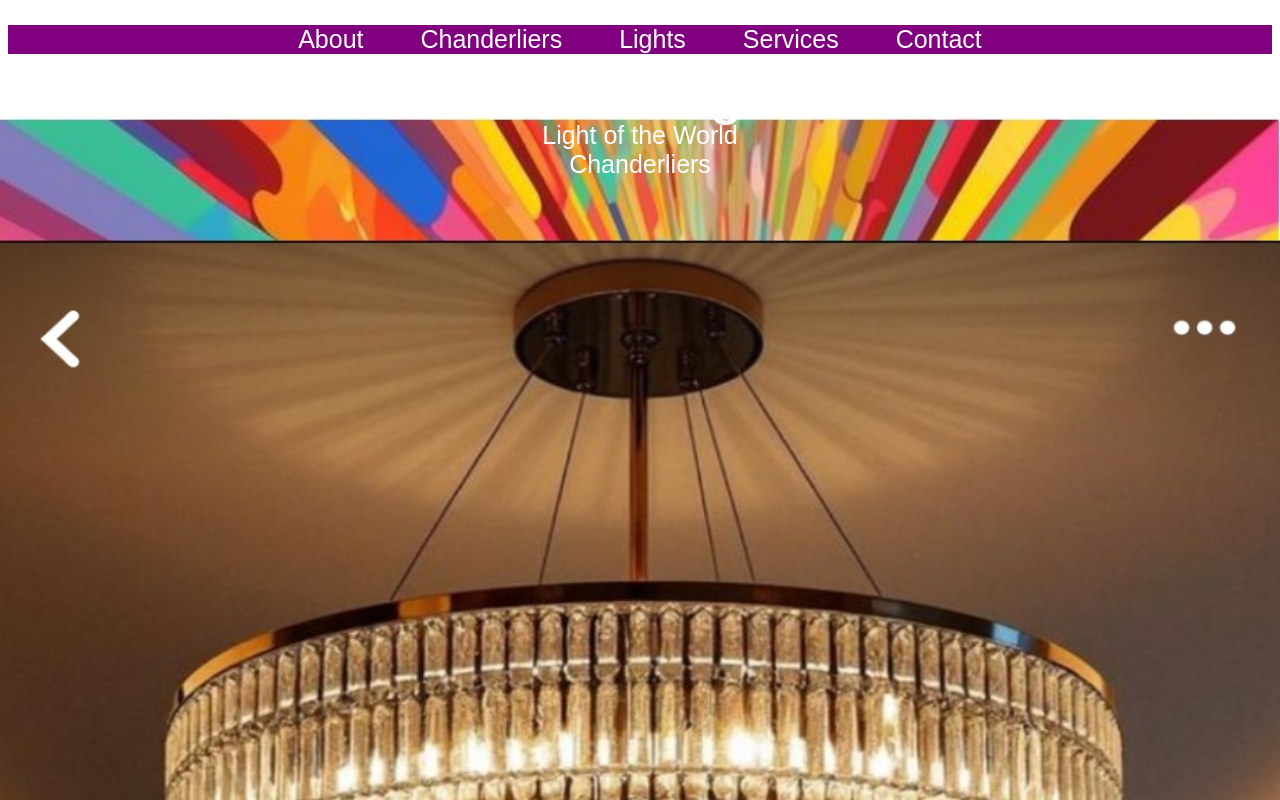
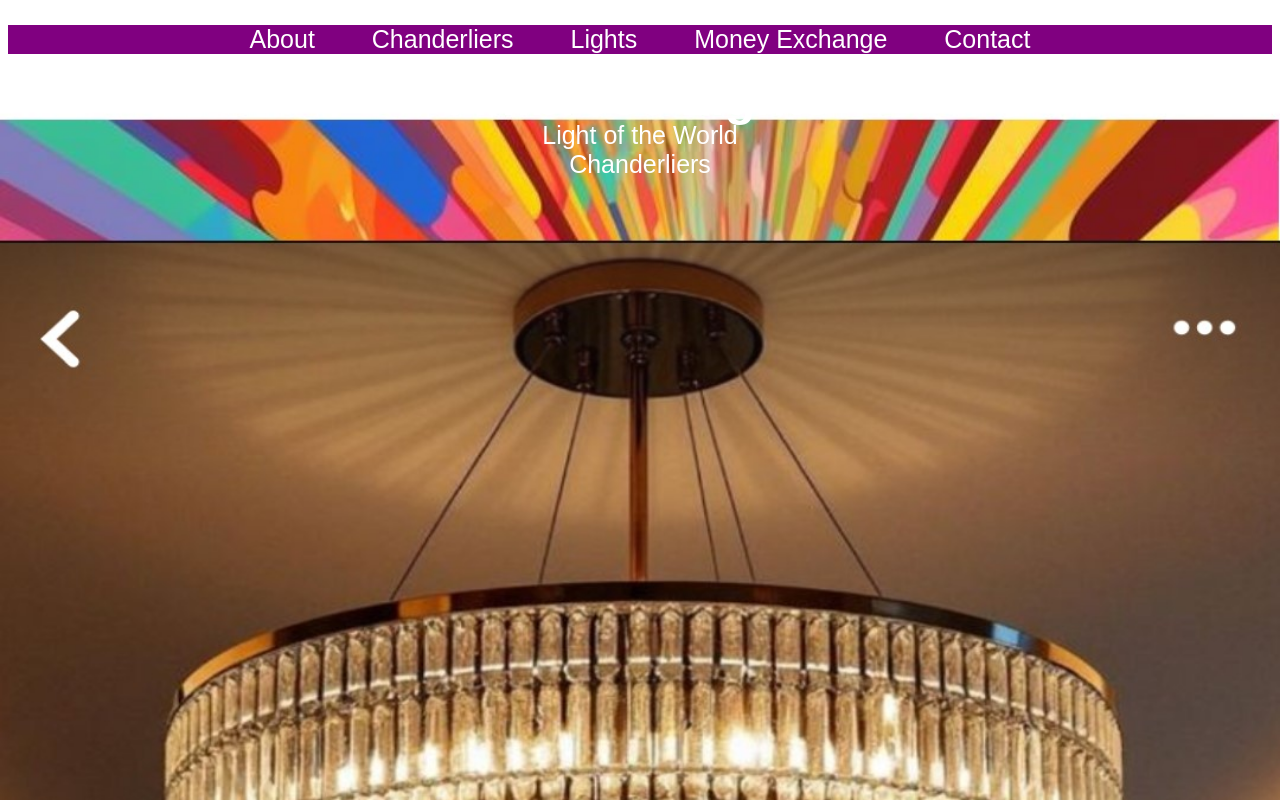
Before and after one commit to zionofnazareth/wisdom, a plain HTML site: page index.html in a window 1280 px wide. Drawn offline with Linux system fonts and the light colour scheme.

Commit message:
Add files via upload

```diff
--- a/index.html
+++ b/index.html
@@ -58,11 +58,11 @@
             <li><a href="about.html">About</a></li>
             <li><a href="product.html"> Chanderliers</a></li>
             <li><a href="products.html">Lights</a></li>
-            <li><a href="about.html">Services</a></li>
+            <li><a href="about.html">Money Exchange</a></li>
             <li><a href="about.html">Contact</a></li>
         </ul>
     </nav>
-      <h1>Ambros Lights</h1>
+      <h1>Ambrose Lights</h1>
       <p>Light of the World <br>Chanderliers</p>
 </body>
 </html>
```
Also changed, not shown: products.html (+1 -1 lines).
